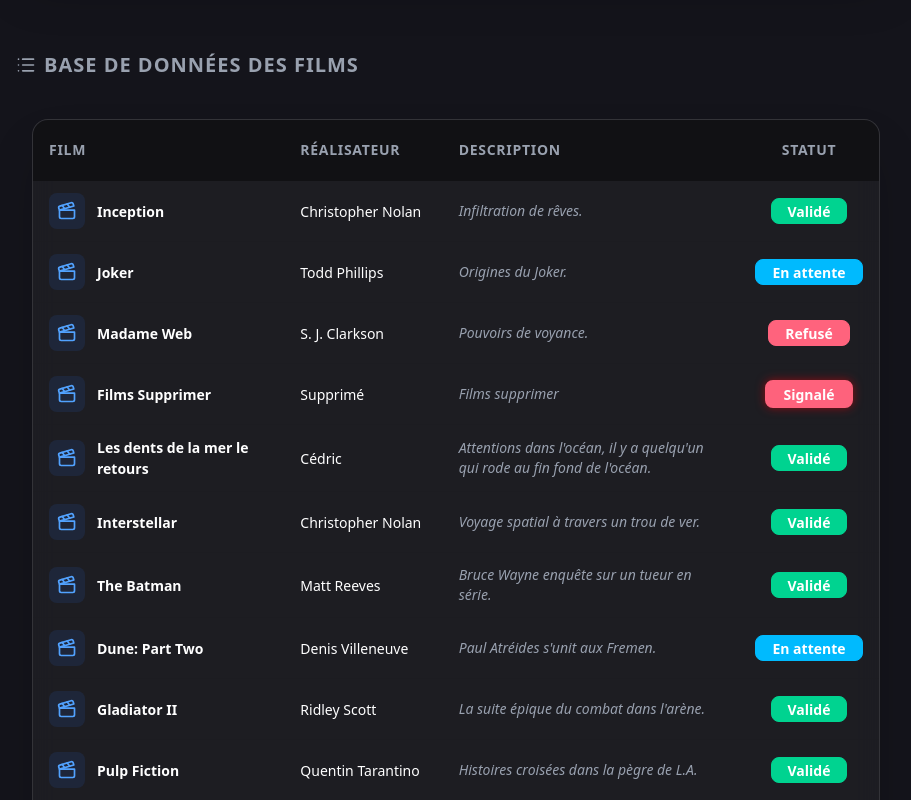
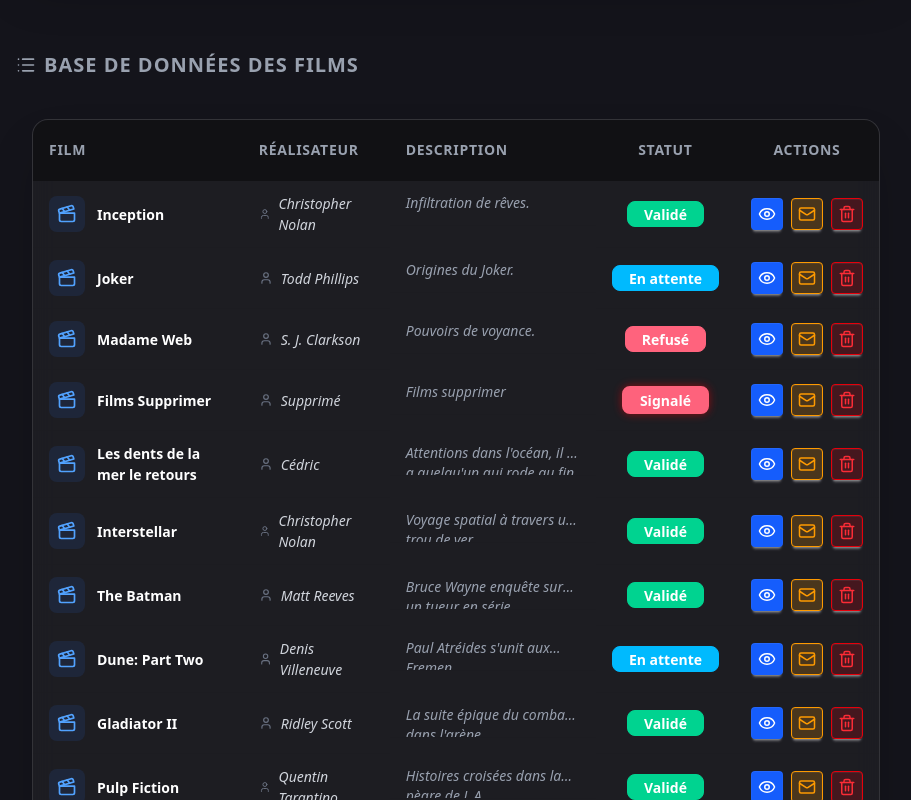
Before and after one commit to thibaut-matian/marsai, a React app in the folder frontend/: page /admin/movies in a window 1280 px wide. Shown: the part 1120-1920 px from the top of the page, without its empty margins (328-1239 px from the left). Built offline with nearby package versions, Linux system fonts and the light colour scheme; the HTML template or start-up script is replaced by a standard one.

Commit message:
Ajout bouton pour la base de donnée film

```diff
--- a/frontend/src/components/admin/ListMovies.jsx
+++ b/frontend/src/components/admin/ListMovies.jsx
@@ -1,13 +1,16 @@
 import React from 'react';
-import { Clapperboard, User, Info, AlertTriangle } from "lucide-react";
 import useListFilm from "../../hooks/useListFilm";
 import usePagination from "../../hooks/usePagination";
 import PaginationControls from "../../components/pagination";
+import { Eye, Mail, Trash2, Clapperboard, User } from "lucide-react";
+import ContactModal from "../../components/features/contactModal";
 
 const ListMovies = () => {
-  const { MOVIES_DATA, getBadgeClass } = useListFilm();
+  // On récupère tout ce qui est nécessaire du hook
+  const { movies, getBadgeClass, handleDelete, handleSendEmail, selectedMovie, setSelectedMovie } = useListFilm();
 
-  const pagination = usePagination(MOVIES_DATA, 20);
+  // La pagination utilise maintenant 'movies' (l'état)
+  const pagination = usePagination(movies, 20);
 
   return (
     <div className="p-6">
@@ -19,24 +22,49 @@
               <th className="bg-transparent">Réalisateur</th>
               <th className="bg-transparent">Description</th>
               <th className="bg-transparent text-center">Statut</th>
+              <th className="bg-transparent text-center">Actions</th>
             </tr>
           </thead>
 
           <tbody className="text-white">
-            {/* On utilise pagination.currentItems */}
             {pagination.currentItems.map((film) => (
-              <tr key={film.id} className="border-b border-white/5 hover:bg-white/5 transition-all group">
+              <tr key={film.id} className="border-b border-white/5 hover:bg-white/5 transition-all">
                 <td>
                   <div className="flex items-center gap-3">
                     <div className="p-2 bg-blue-500/10 rounded-lg text-blue-400"><Clapperboard size={20} /></div>
                     <div className="font-bold text-md">{film.titre}</div>
                   </div>
                 </td>
-                <td>{film.realisateur}</td>
-                <td className="max-w-md italic text-gray-400 text-sm">{film.description}</td>
-                <td className="text-center min-w-[140px]">
+                <td>
+                  <div className="flex items-center gap-2 text-gray-300 italic">
+                    <User size={14} className="text-gray-500" /> {film.realisateur}
+                  </div>
+                </td>
+                <td className="max-w-md italic text-gray-400 text-sm line-clamp-1">{film.description}</td>
+                <td className="text-center">
                   <div className={`badge ${getBadgeClass(film.statut)} py-3 px-4 font-semibold whitespace-nowrap`}>
                     {film.statut}
+                  </div>
+                </td>
+                <td>
+                  <div className="flex justify-center gap-2">
+                    <button className="btn btn-square btn-sm bg-blue-600 hover:bg-blue-500 border-none text-white" title="Voir">
+                      <Eye size={18} />
+                    </button>
+                    <button
+                      className="btn btn-square btn-sm bg-amber-500/20 hover:bg-amber-500 border border-amber-500 text-amber-500 hover:text-black transition-all"
+                      onClick={() => setSelectedMovie(film)}
+                      title="Contacter le réalisateur"
+                    >
+                      <Mail size={18} />
+                    </button>
+                    <button
+                      className="btn btn-square btn-sm bg-red-600/20 hover:bg-red-600 border border-red-600 text-red-500 hover:text-white transition-all"
+                      onClick={() => handleDelete(film.id, film.titre)}
+                      title="Supprimer"
+                    >
+                      <Trash2 size={18} />
+                    </button>
                   </div>
                 </td>
               </tr>
@@ -46,6 +74,14 @@
 
         <PaginationControls pagination={pagination} label="films" />
       </div>
+
+      {/* MODALE DE CONTACT RÉUTILISABLE */}
+      <ContactModal
+        isOpen={!!selectedMovie}
+        onClose={() => setSelectedMovie(null)}
+        data={selectedMovie}
+        onSend={handleSendEmail}
+      />
     </div>
   );
 };
--- /dev/null
+++ b/frontend/src/components/features/contactModal.jsx
@@ -0,0 +1,55 @@
+import React from 'react';
+import { Mail, X, Send } from "lucide-react";
+
+const ContactModal = ({ isOpen, onClose, data, onSend }) => {
+  if (!isOpen || !data) return null;
+
+  return (
+    <div className="fixed inset-0 z-50 flex items-center justify-center bg-black/60 backdrop-blur-sm p-4">
+      <div className="bg-[#1E1E24] border border-white/10 w-full max-w-md rounded-2xl shadow-2xl overflow-hidden animate-in fade-in zoom-in duration-200">
+        <div className="p-6 text-white">
+          <div className="flex justify-between items-center mb-4">
+            <h3 className="text-xl font-bold flex items-center gap-2 text-amber-500">
+              <Mail /> Contacter {data.auteur || data.realisateur}
+            </h3>
+            <button onClick={onClose} className="hover:text-red-500 transition-colors">
+              <X size={24} />
+            </button>
+          </div>
+
+          <form onSubmit={onSend} className="space-y-4">
+            <div>
+              <label className="block text-xs uppercase font-bold text-gray-500 mb-1">Destinataire</label>
+              <input
+                type="text"
+                disabled
+                className="w-full bg-black/30 border border-white/5 rounded-lg p-2 text-gray-300 italic"
+                value={`${data.auteur || data.realisateur} (${data.email || 'email non renseigné'})`}
+              />
+            </div>
+            <div>
+              <label className="block text-xs uppercase font-bold text-gray-500 mb-1">Message</label>
+             <textarea
+  required
+  className="w-full bg-black/30 border border-white/10 focus:border-amber-500 rounded-lg p-3 text-white text-sm h-32 outline-none transition-colors"
+  defaultValue={
+    data.raison
+      ? `Bonjour ${data.auteur},\n\nVotre vidéo "${data.titre}" a été signalée pour le motif suivant : ${data.raison}.\n\nAprès vérification, nous vous informons que celle-ci va être traitée par notre équipe de modération.`
+      : `Bonjour ${data.realisateur},\n\nNous vous contactons concernant votre film "${data.titre}" dont le statut actuel est : ${data.statut}.\n\nNous aurions besoin de précisions complémentaires pour finaliser sa validation sur la plateforme.`
+  }
+/>
+            </div>
+            <button
+              type="submit"
+              className="w-full btn bg-amber-500 hover:bg-amber-400 text-black border-none font-bold flex gap-2"
+            >
+              <Send size={18} /> Envoyer le message
+            </button>
+          </form>
+        </div>
+      </div>
+    </div>
+  );
+};
+
+export default ContactModal;
--- a/frontend/src/hooks/useListFilm.js
+++ b/frontend/src/hooks/useListFilm.js
@@ -1,4 +1,5 @@
 import React from "react";
+import { useState } from "react";
 
 export default function useListFilm() {
 
@@ -75,8 +76,22 @@
   { id: 70, titre: "The Batman", realisateur: "Matt Reeves", description: "Le Chevalier Noir face au Sphinx.", statut: "Validé" }
 ];
 
+const [movies, setMovies] = useState(MOVIES_DATA);
+  const [selectedMovie, setSelectedMovie] = useState(null);
 
- const getBadgeClass = (statut) => {
+  const handleDelete = (id, titre) => {
+    if (window.confirm(`Confirmez-vous la suppression du film : ${titre} ?`)) {
+      setMovies(movies.filter((movie) => movie.id !== id));
+    }
+  };
+
+  const handleSendEmail = (e) => {
+    e.preventDefault();
+    alert(`Email envoyé au réalisateur de : ${selectedMovie.titre}`);
+    setSelectedMovie(null);
+  };
+
+  const getBadgeClass = (statut) => {
     switch (statut) {
       case "Validé": return "badge-success text-white";
       case "Refusé": return "badge-error text-white";
@@ -86,5 +101,12 @@
     }
   };
 
-  return { MOVIES_DATA, getBadgeClass };
+  return {
+    movies,
+    getBadgeClass,
+    handleDelete,
+    handleSendEmail,
+    selectedMovie,
+    setSelectedMovie
+  };
 }
```
Also changed, not shown: frontend/src/components/admin/Report.jsx (+8 -43 lines), frontend/src/hooks/useFiltrerMovies.js (added).
